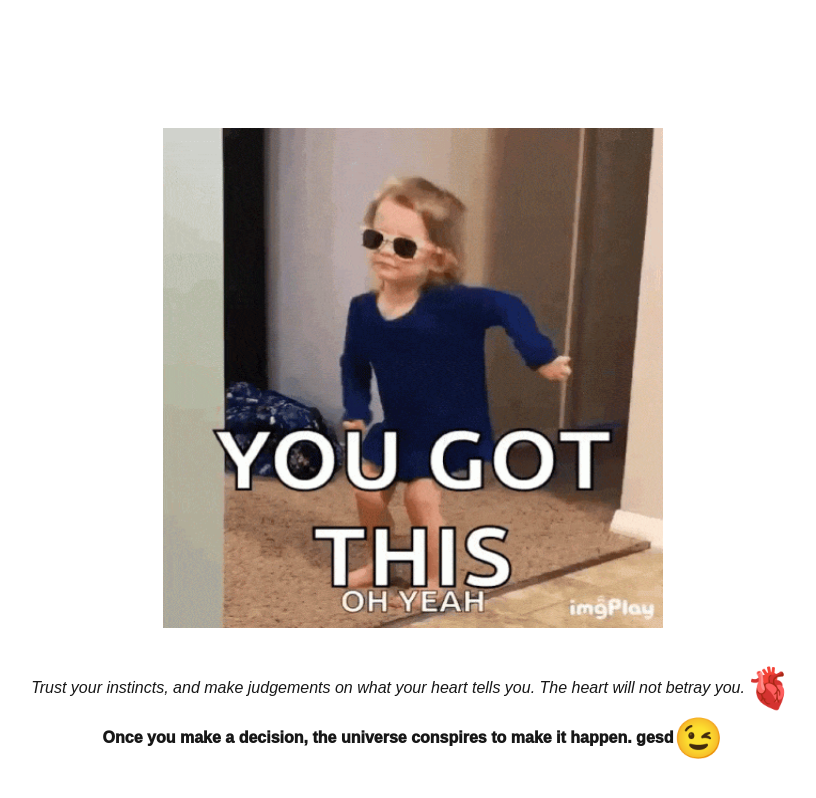
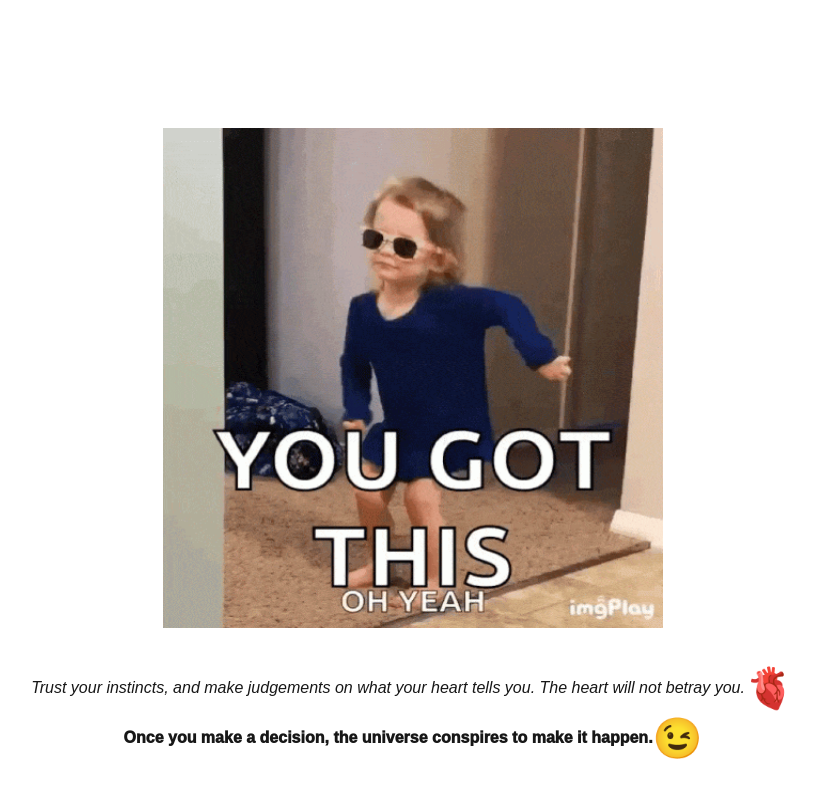
Before and after one commit to IanaPostolachi/good_vibes, a Next.js app: page / in a window 1280 px wide. Shown: the whole page, without its empty margins (227-1043 px from the left). Built offline with nearby package versions, Linux system fonts and the light colour scheme.

Commit message:
App / typo

```diff
--- a/src/app/page.tsx
+++ b/src/app/page.tsx
@@ -52,7 +52,7 @@ export default function Home() {
               fontWeight: 1000,
             }}
           >
-            {`Once you make a decision, the universe conspires to make it happen. gesd`}
+            {`Once you make a decision, the universe conspires to make it happen.`}
           </text>
           <text style={{ fontSize: 40 }}>😉</text>
         </div>
```
